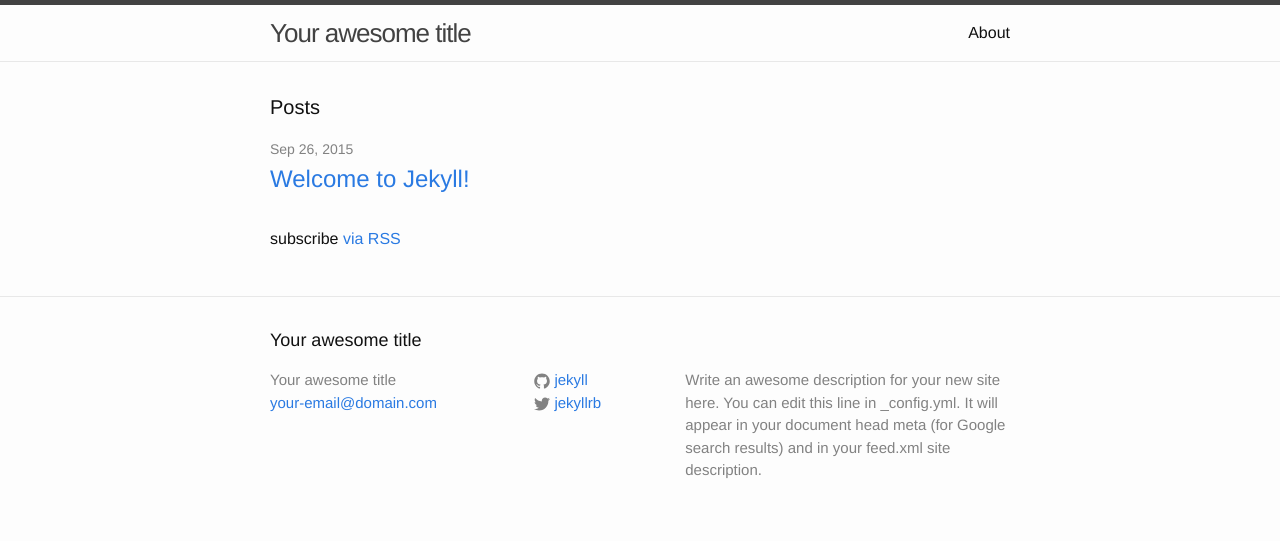
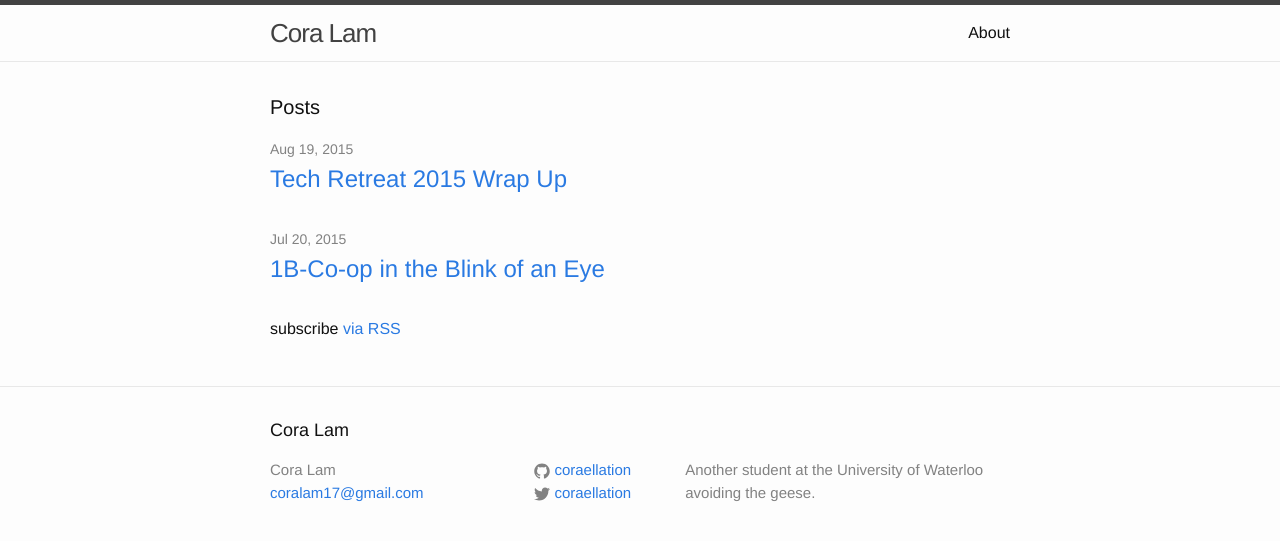
Before and after one commit to Coraellation/coraellation.github.io, a Jekyll site: the page built from index.html, in a window 1280 px wide. Shown: the top 541 px of the page. Built offline with Jekyll 4.4.1, drawn with Linux system fonts in a browser that asks for light colours; some of the changed lines change nothing that is shown.

Commit message:
Migrated Wordpress posts to jekyll page

```diff
--- a/_config.yml
+++ b/_config.yml
@@ -1,14 +1,12 @@
 # Site settings
-title: Your awesome title
-email: your-email@domain.com
+title: Cora Lam
+email: coralam17@gmail.com
 description: > # this means to ignore newlines until "baseurl:"
-  Write an awesome description for your new site here. You can edit this
-  line in _config.yml. It will appear in your document head meta (for
-  Google search results) and in your feed.xml site description.
+ Another student at the University of Waterloo avoiding the geese.
 baseurl: "" # the subpath of your site, e.g. /blog/
-url: "http://yourdomain.com" # the base hostname & protocol for your site
-twitter_username: jekyllrb
-github_username:  jekyll
+url: "http://coraellation.github.io/" # the base hostname & protocol for your site
+twitter_username: coraellation
+github_username:  coraellation
 
 # Build settings
 markdown: kramdown
--- /dev/null
+++ b/_posts/2015-07-20-1b-co-op-nearing-the-end.markdown
@@ -0,0 +1,43 @@
+---
+layout: post
+title:  "1B-Co-op in the Blink of an Eye"
+date:   2015-07-20 12:0:00
+categories: jekyll update
+---
+
+### Work Term
+
+Already, a bit over two months at Veeva Systems flew by. I’ve learned an incredible amount not just about software development, but also the culture that surrounds this field. I’m thankful to be working with a group of motivated, intelligent, and charismatic people. I’ve been given the opportunity to work on various projects, which allowed me to work on both front and backend to get a feel of the two fields. I’m glad to be able to experience this to give me a better idea of what to look for in the upcoming work term.
+
+### Culture
+
+Aside from development, playing on the company’s beach volleyball team has been extremely fun — even though we’ve only played two games so far on a recreational level. It really gives me the chance to meet coworkers who I might otherwise not bump into often. From time to time,  the office slips in a social event, which really helps break the ice between new hires and current employees. It’s been really enjoyable working here!
+
+All in all, I can feel that I’m going to miss working here once the fall semester rolls around.
+
+### Toronto
+
+Old Town Toronto is a lovely place to work, particularly in this beautiful summer weather. St. Lawrence is a wonderfully cute and calm area. Several friends and classmates are currently working in Toronto as well, so it’s easy to have a quick lunch to catch up with each other.
+
+### Food Adventures
+
+Toronto’s diverse culture of food and restaurants is something to take advantage of. Here are some highlights from the last two and half months:
+
+- **Fran’s**: Its retro style reminds me of Mel’s diner back in Waterloo, but serves more than just breakfast food. I had to try their liver steak, which turned out to be terrific down to the last bite.
+
+- **Bannock**: I went once for their regular lunch menu and a second time for their Summerlicious lunch menu. For the first, I ordered a delicious duck wrap. For Summerlicious, I had roasted haddock beautifully crafted with some quinoa, jalapeño relish, spinach, kale, and pears. I would stick to their regular lunch menu for more creative dishes and to their Summerlicious menu for something you can’t go wrong with.
+
+- **Kerei**: It’s the go-to modern sushi bar just around the corner from the office with a neat option to sit at a traditional kneel-type table. Unfortunately Kerei closed down recently.
+
+- **Oniwa**: Another sushi bar serving Japanese and Korean dishes. Its located right across the Roy Thomson Hall. It’s a bang for the buck for any student who likes to eat out once in a while.
+
+- **Sammy’s One & Only**: Speaking of deals, this is a fantastic food-court eatery with five dollar breakfast specials. My meal was a large portion of scrambled eggs, bacon, and hashed browns. Simple and filling. Would recommend, but go early because there’s always a long lineup.
+Feel free to suggest some more must-tries!
+
+### Outside of Work
+
+Other than work, I’ve been spending some time planning out a one-day Learnathon/Hackathon event for high school students at Waterloo called Tech Retreat with an amazing team. My team consists of a few classmates in Software Engineering and computer science students who are all very driven to make this event succeed. The determination and dedication my teammates have put into this event is inspiring and all I can say is that I’ve never worked with a better team. It’ll be the first time this event runs so we’re putting in all our effort to make this the best it can be. Hopefully this will become an annual event.
+
+### One More Thing
+
+The only one bummer this summer has brought was The Global Hackathon Seoul cancellation. There was a MERS outbreak in South Korea where thousands have been quarantined along with 24 deaths. The hackathon was called off as sponsors were beginning to withdraw from the event while several other events were cancelled in South Korea. Before this, a classmate and I were pumped to be given the opportunity to head over to South Korea for a week, but we understand it was a safety measure to cancel the event. It would have been a fantastic event. I feel incredibly sorry for the organizers who put in an immense amount of time and effort into this event and all having it washed away by a situation like this at the wrong place and time. I can only imagine what it would feel like to be a GHS organizer, as it would be painful to see a relatively small event even like Tech Retreat being cancelled after months of planning.
--- /dev/null
+++ b/_posts/2015-08-19-tech-retreat-2015-wrap-up.markdown
@@ -0,0 +1,22 @@
+---
+layout: post
+title:  "Tech Retreat 2015 Wrap Up"
+date:   2015-08-19 12:0:00
+categories: jekyll update
+---
+
+After three and half months of planning, we’ve made it happen.
+
+There were a few slip-ups at [Tech Retreat], such as going over time by an hour and scrambling in the end. But it was priceless to see parents’ faces light up with pride when they saw the projects their own kids were able to make by the end of the day. The goal was met: empower the youth with technology and leave them with something they can continue building on.
+
+Needless to say, this was the first time for most of the members of the organizing team to host a hackathon and learnathon. It was much more planning and stress than I had anticipated, but it was all worthwhile with this team. Some of the team kept the adrenaline going by joining the organizing teams for Hack the North and Waterloo Wearhacks. If you’re looking to be a part of any of these, let me know.
+
+As for the event itself, it was incredible to see the sheer concentration these high school hackers had. It was most notable at the beginning of the day when we announced that all sponsors were in the main atrium with free swag, but barely any students came down because they were so fixated on planning their hacks. I was also proud to see an all-girls team and a few other girls scattered in other teams, but that number could definitely increase in the upcoming years. It was important that one of the panelists was a woman so that girls in their youth can aspire and become a leader of the next generation and avoid being intimidated by a field dominated by males. Overall, the number of females at Tech Retreat can improve, which is something we will work on for next year and onboard more female organizers, mentors, and volunteers.
+
+Aside from a few hiccups, most volunteers, mentors, and organizers were well-prepared, and if not, were ready to handle anything coming their way. Most likely for next year, we’ll have a pre-event run-through for everyone to clear up any questions to further boost efficiency for the day (if we were to make this event only one day again).
+
+Even though it was not a significant portion of the day, MC’ing the opening and closing ceremonies of the event was nerve-wracking. Coming from a fairly quiet person, speaking to a group of 200 students was an amazing experience. I always had trouble and a slight stutter when speaking in front of large groups, but this helped me get over that (terrible experience when reciting my Gr. 7 speech to a class and proceeding to blank out in front of 30 middle school kids — scarring, really).
+
+In the end, this adventure couldn’t have happened without Tech Retreat’s team. We’ve already started a bit of planning for next year, but we’re opening up to a lot more ideas for next year, such as hosting a two-day event instead of one. Who knows what will happen next year, but cheers to Tech Retreat 2016!
+
+[Tech Retreat]: http://techretreat.ca/
--- a/_posts/2015-09-26-welcome-to-jekyll.markdown
+++ /dev/null
@@ -1,25 +0,0 @@
----
-layout: post
-title:  "Welcome to Jekyll!"
-date:   2015-09-26 14:30:05
-categories: jekyll update
----
-You’ll find this post in your `_posts` directory. Go ahead and edit it and re-build the site to see your changes. You can rebuild the site in many different ways, but the most common way is to run `jekyll serve`, which launches a web server and auto-regenerates your site when a file is updated.
-
-To add new posts, simply add a file in the `_posts` directory that follows the convention `YYYY-MM-DD-name-of-post.ext` and includes the necessary front matter. Take a look at the source for this post to get an idea about how it works.
-
-Jekyll also offers powerful support for code snippets:
-
-{% highlight ruby %}
-def print_hi(name)
-  puts "Hi, #{name}"
-end
-print_hi('Tom')
-#=> prints 'Hi, Tom' to STDOUT.
-{% endhighlight %}
-
-Check out the [Jekyll docs][jekyll] for more info on how to get the most out of Jekyll. File all bugs/feature requests at [Jekyll’s GitHub repo][jekyll-gh]. If you have questions, you can ask them on [Jekyll’s dedicated Help repository][jekyll-help].
-
-[jekyll]:      http://jekyllrb.com
-[jekyll-gh]:   https://github.com/jekyll/jekyll
-[jekyll-help]: https://github.com/jekyll/jekyll-help
--- a/about.md
+++ b/about.md
@@ -4,8 +4,8 @@ title: About
 permalink: /about/
 ---
 
-This is the base Jekyll theme. You can find out more info about customizing your Jekyll theme, as well as basic Jekyll usage documentation at [jekyllrb.com](http://jekyllrb.com/)
+Hi there!
 
-You can find the source code for the Jekyll new theme at: [github.com/jglovier/jekyll-new](https://github.com/jglovier/jekyll-new)
+My name's Cora (yep, just like the breakfast restaurant and not The Legend of Korra) and I'm studying Software Engineering at The University of Waterloo. I’ll be periodically posting about student and co-op life here.
 
-You can find the source code for Jekyll at [github.com/jekyll/jekyll](https://github.com/jekyll/jekyll)
+If you have any questions, feel free to e-mail me at [coralam17@gmail.com](mailto:coralam17@gmail.com) or [cora.lam@uwaterloo.ca](mailto:cora.lam@uwaterloo.ca).
```
